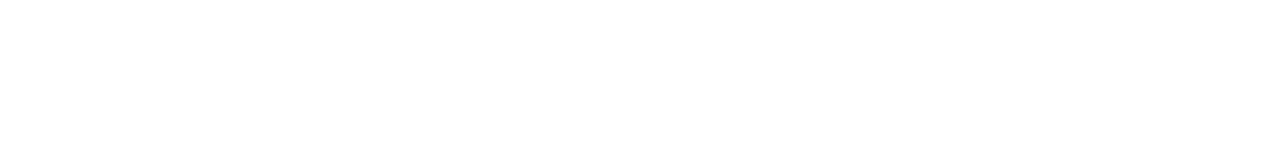
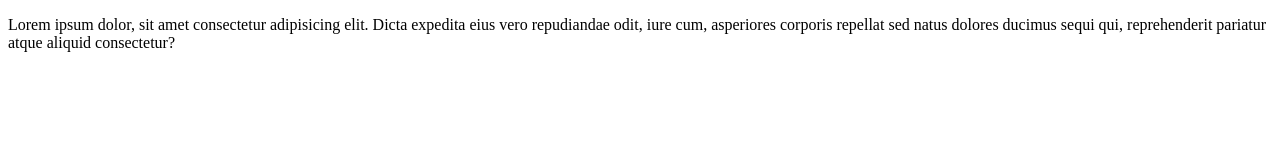
Before and after one commit to htmlcsscourse/test_17052021, a plain HTML site: page index.html in a window 1280 px wide. Drawn offline with Linux system fonts and the light colour scheme.

Commit message:
test vlad 2

```diff
--- a/index.html
+++ b/index.html
@@ -7,6 +7,8 @@
     <title>Document</title>
 </head>
 <body>
-
+    <div class="header">
+        <p class="header__text">Lorem ipsum dolor, sit amet consectetur adipisicing elit. Dicta expedita eius vero repudiandae odit, iure cum, asperiores corporis repellat sed natus dolores ducimus sequi qui, reprehenderit pariatur atque aliquid consectetur?</p>
+    </div>
 </body>
 </html>
```
